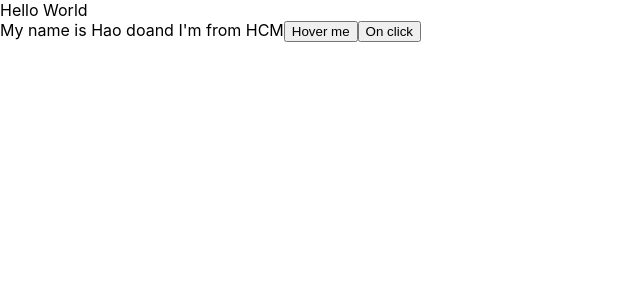
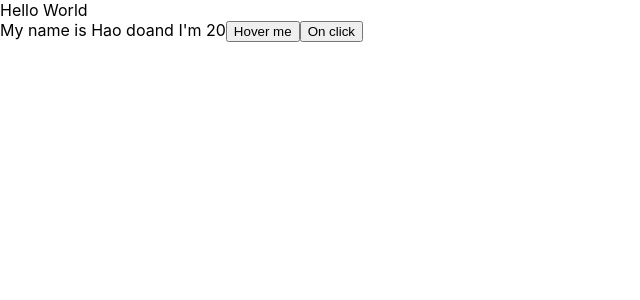
Before and after one commit to haodo04/ReactJS_Learn, a React (Create React App) app: page / in a window 1280 px wide. Shown: the top 300 px of the page, without its empty margins (0-640 px from the left). Built offline with nearby package versions, Linux system fonts and the light colour scheme.

Commit message:
cap nhat state cua component

```diff
--- a/src/components/MyComponent.js
+++ b/src/components/MyComponent.js
@@ -7,8 +7,14 @@ class MyComponent extends React.Component {
     age: 20,
   };
 
-  handleClick(event) {
-    // console.log('>>> click me my button')
+  handleClick = (event) => {
+    console.log('>>> click me my button')
+
+    // merge state => react class
+    this.setState({
+        name: 'Hao ne',
+        age: Math.floor((Math.random() * 100) + 1)
+    })
     console.log(this.state.name)
   }
 
@@ -20,7 +26,7 @@ class MyComponent extends React.Component {
     return (
       <div>
         My name is {this.state.name}
-         and I'm from {this.state.address}
+         and I'm {this.state.age}
         <button onMouseOver={this.handleOnMouseEvent}>Hover me</button>
         <button onClick={this.handleClick}>On click</button>
       </div>
```
